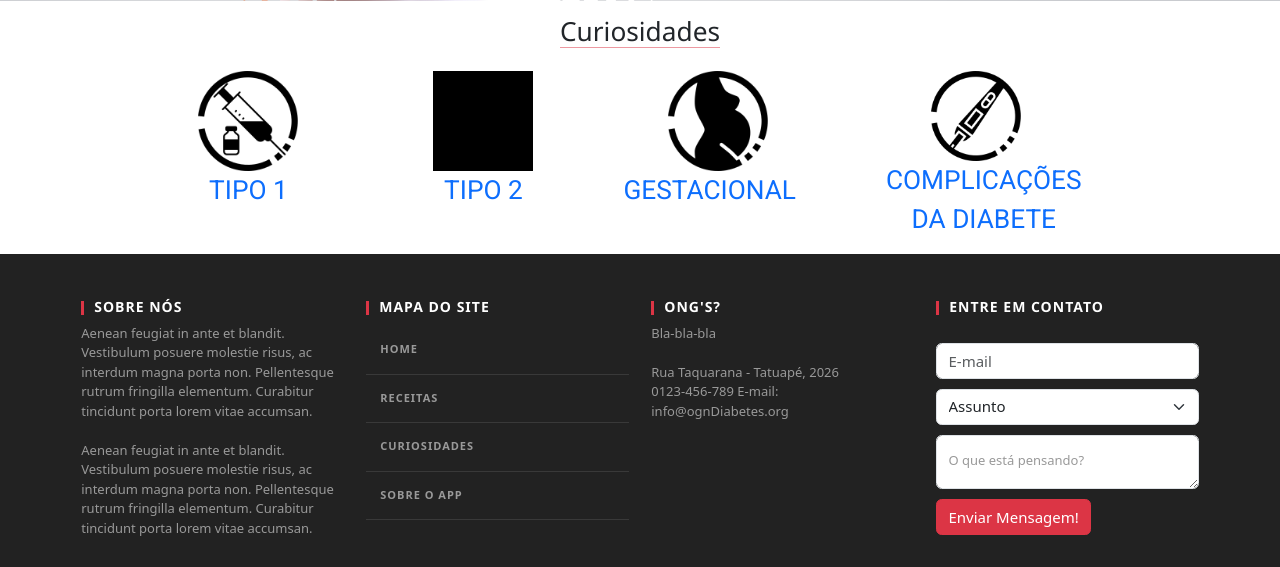
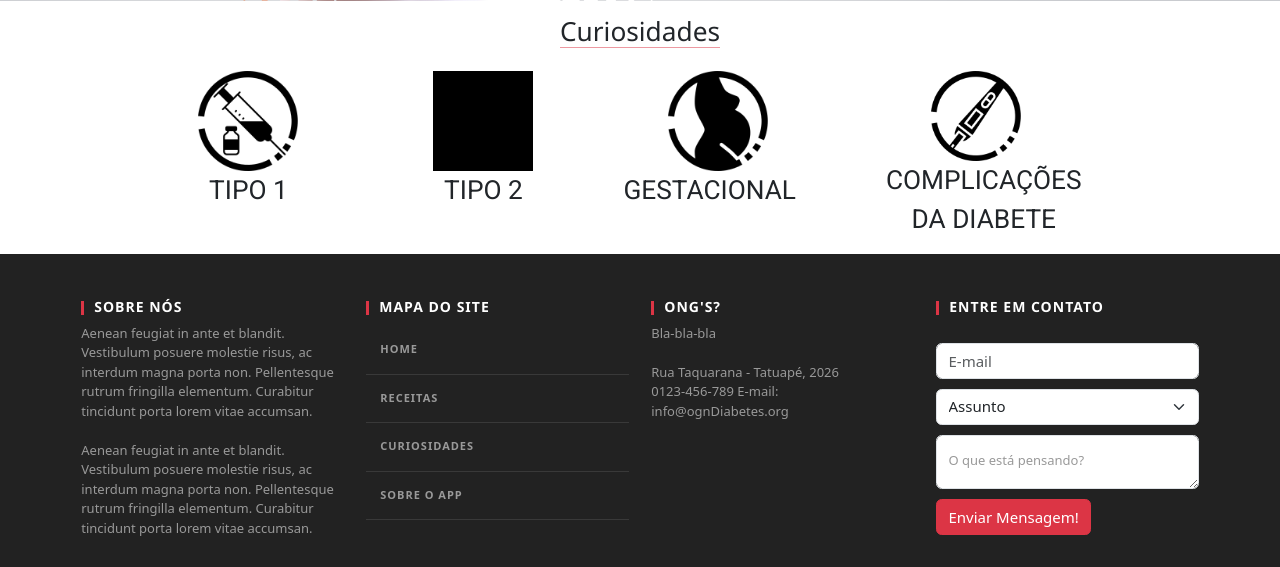
Before and after one commit to BiancaLouS/DMellitus, a PHP site: page / in a window 1280 px wide. Shown: the part 1068-1635 px from the top of the page. Run offline with PHP 8.4, Linux system fonts and the light colour scheme.

Commit message:
Atualizando

```diff
--- a/Css/estilo.css
+++ b/Css/estilo.css
@@ -14,6 +14,7 @@ html{
 ul{
     text-decoration: none;
     list-style: none;
+
 }
 li{
     text-decoration: none;
@@ -22,19 +23,14 @@ li{
 }
 .textoTipo{
     font-family: 'Bebas Neue', cursive;
-font-family: 'Roboto', sans-serif;
+    font-family: 'Roboto', sans-serif;
+
 }
 footer{
     margin: 0%;
     padding: 0%;
 
 }
-.fundo{
-    background-image: url(../Img/fundoCinza.jpg) no-repeat;
-}
-/*main inicio */
-
-/* main final */
 
 /* botao volta para o inicio */
 #btn-voltar-topo {
--- a/index.php
+++ b/index.php
@@ -30,7 +30,7 @@
           <div class="d-flex justify-content-evenly">
           <div class="mx-5">
             <img class="me-5"  onclick="document.getElementById('id01').style.display='block'" class="w3-img w3-black" src="Img/tipo1.png" alt="" width="100px">
-            <p class="text-center text-primary fs-3 me-5 textoTipo">
+            <p class="text-center fs-3 me-5 textoTipo">
               TIPO 1
             </p>
           </div>
@@ -71,7 +71,7 @@
           <!-- modal  -->
           <div class="mx-5">
             <img src="Img/tipo2.png" onclick="document.getElementById('id012').style.display='block'" class="w3-img w3-black" alt="" width="100px">
-            <p class="text-center text-primary fs-3 textoTipo">
+            <p class="text-center fs-3 textoTipo">
               TIPO 2
             </p>
           </div>
@@ -106,7 +106,7 @@
           </section>
           <div class="mx-5">
             <img class="ms-5" onclick="document.getElementById('id013').style.display='block'" class="w3-img w3-black" src="Img/maePreto.png" alt="" width="100px">
-            <p class="text-center text-primary fs-3 textoTipo">
+            <p class="text-center fs-3 textoTipo">
                 GESTACIONAL
             </p>
           </div>
@@ -211,7 +211,7 @@
           </section>
           <div class="mx-5">
             <img class="ms-5" onclick="document.getElementById('id014').style.display='block'" class="w3-img w3-black" src="Img/medidorGliIcon.png" alt="" width="90px">
-            <p class="text-center text-primary fs-3 textoTipo">
+            <p class="text-center fs-3 textoTipo">
                 COMPLICAÇÕES <br> DA DIABETE
             </p>
           </div>
```
